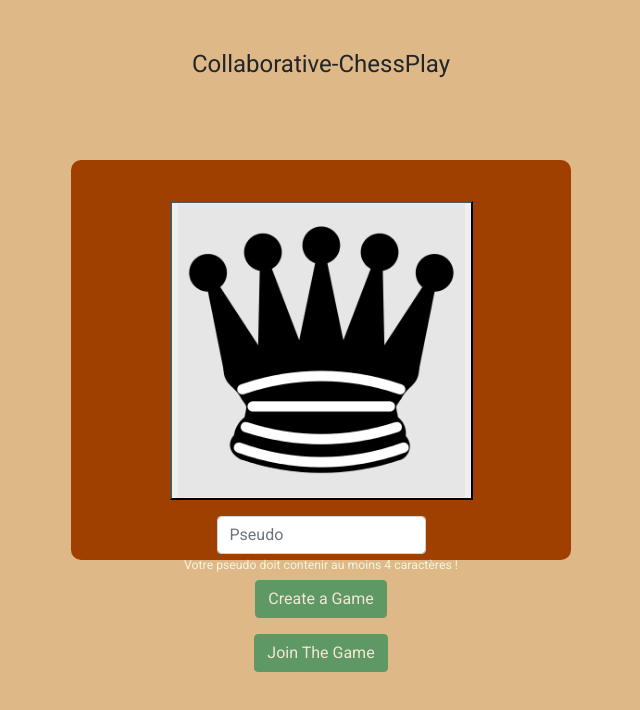
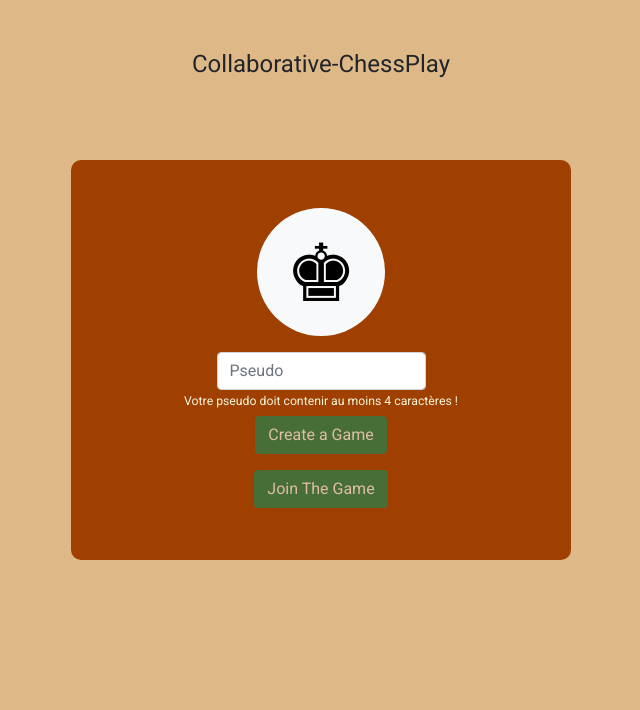
Before and after one commit to Raph-Tnd/collaborative-chess-play, an Angular app in the folder Front-end/Collaborative-ChessPlay/: page / in a window 1280 px wide. Shown: the top 710 px of the page, without its empty margins (319-959 px from the left). Built offline with nearby package versions, Linux system fonts and the light colour scheme.

Commit message:
bouton changement d'équipe propre

```diff
--- a/Front-end/Collaborative-ChessPlay/src/app/ccp-cadre-central-pp/ccp-cadre-central-pp.component.html
+++ b/Front-end/Collaborative-ChessPlay/src/app/ccp-cadre-central-pp/ccp-cadre-central-pp.component.html
@@ -33,8 +33,8 @@
         </div>
          -->
         <div class="cadreCentralContent">
-          <button type="button" (click)="changeColor()">
-            <img [src] = "colorTeam">
+          <button type="button" id="colorTeamButton" class="btn btn-light" onfocus="this.blur()" (click)="changeColor()">
+            <p class="colorTeam">{{colorTeam}}</p>
           </button>
         </div>
 
--- a/Front-end/Collaborative-ChessPlay/src/app/ccp-cadre-central-pp/ccp-cadre-central-pp.component.scss
+++ b/Front-end/Collaborative-ChessPlay/src/app/ccp-cadre-central-pp/ccp-cadre-central-pp.component.scss
@@ -26,10 +26,12 @@
     min-height: 400px;
     margin-top: 5rem;
 }
+
 .pseudoAffichage{
+    padding: 1rem;
     width: auto;
     height: 25px;
-    color: rgb(163, 163, 156);
+    color: white;
     margin-left: auto;
     margin-right: auto;
     width:fit-content;
@@ -79,3 +81,16 @@
     margin-right: auto;
     width:fit-content;
 }
+
+#colorTeamButton{
+    width:8rem;
+    height:8rem;
+    border-radius: 75px;
+    border:none;
+
+}
+.colorTeam{
+    margin-left: auto;
+    margin-right: auto;
+    font-size: 5rem;
+}
--- a/Front-end/Collaborative-ChessPlay/src/app/ccp-cadre-central-pp/ccp-cadre-central-pp.component.ts
+++ b/Front-end/Collaborative-ChessPlay/src/app/ccp-cadre-central-pp/ccp-cadre-central-pp.component.ts
@@ -27,7 +27,7 @@ export class CcpCadreCentralPpComponent implements OnInit {
   teamColor= 1;
 
   //image src
-  colorTeam = "/assets/wamai.png";
+  colorTeam = String.fromCharCode(9818);
 
   //méthode pour changer le statut de showGameIdInputZone en true
   affichageGameIdInputZone(){
@@ -51,11 +51,11 @@ export class CcpCadreCentralPpComponent implements OnInit {
     //donc si 1 = noir -> 0 donc image blanche
     if (this.teamColor == 1){
       this.teamColor = 0;
-      this.colorTeam = "/assets/kkk.png";
+      this.colorTeam = String.fromCharCode(9812);
     }
     else{
       this.teamColor = 1;
-      this.colorTeam = "/assets/wamai.png";
+      this.colorTeam = String.fromCharCode(9818);
     }
   }
 
```
